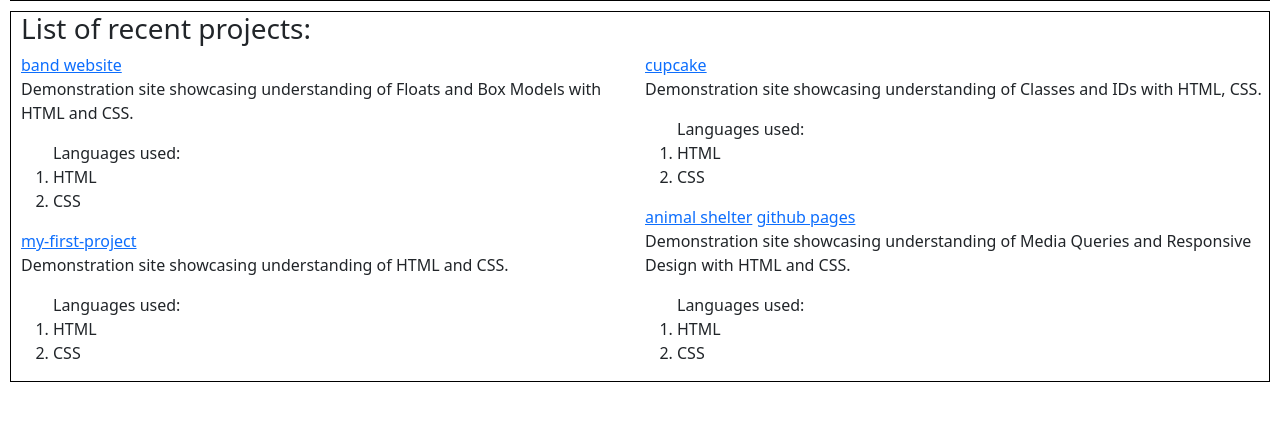
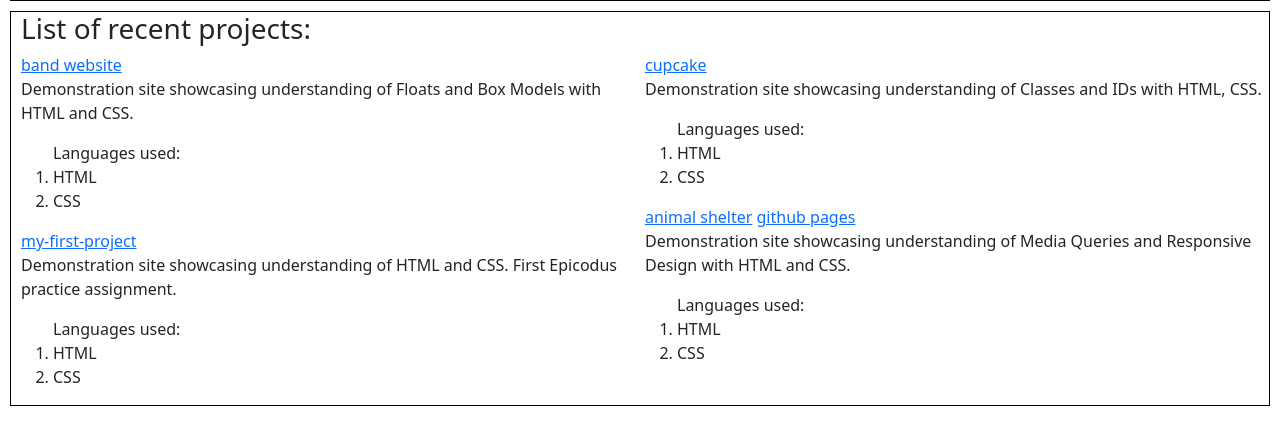
Before and after one commit to jfpalchak/code-review-01, a plain HTML site: page index.html in a window 1280 px wide. Shown: the part 307-752 px from the top of the page. Drawn offline with Linux system fonts and the light colour scheme.

Commit message:
Establish working draft of index.html Project page.

```diff
--- a/index.html
+++ b/index.html
@@ -41,7 +41,7 @@
                     </div>
                     <div class="project">
                         <a href="https://github.com/jfpalchak/my-first-project.git">my-first-project</a>
-                        <p>Demonstration site showcasing understanding of HTML and CSS.</p>
+                        <p>Demonstration site showcasing understanding of HTML and CSS. First Epicodus practice assignment. </p>
                         <ol>
                             Languages used:
                             <li>HTML</li>
```
